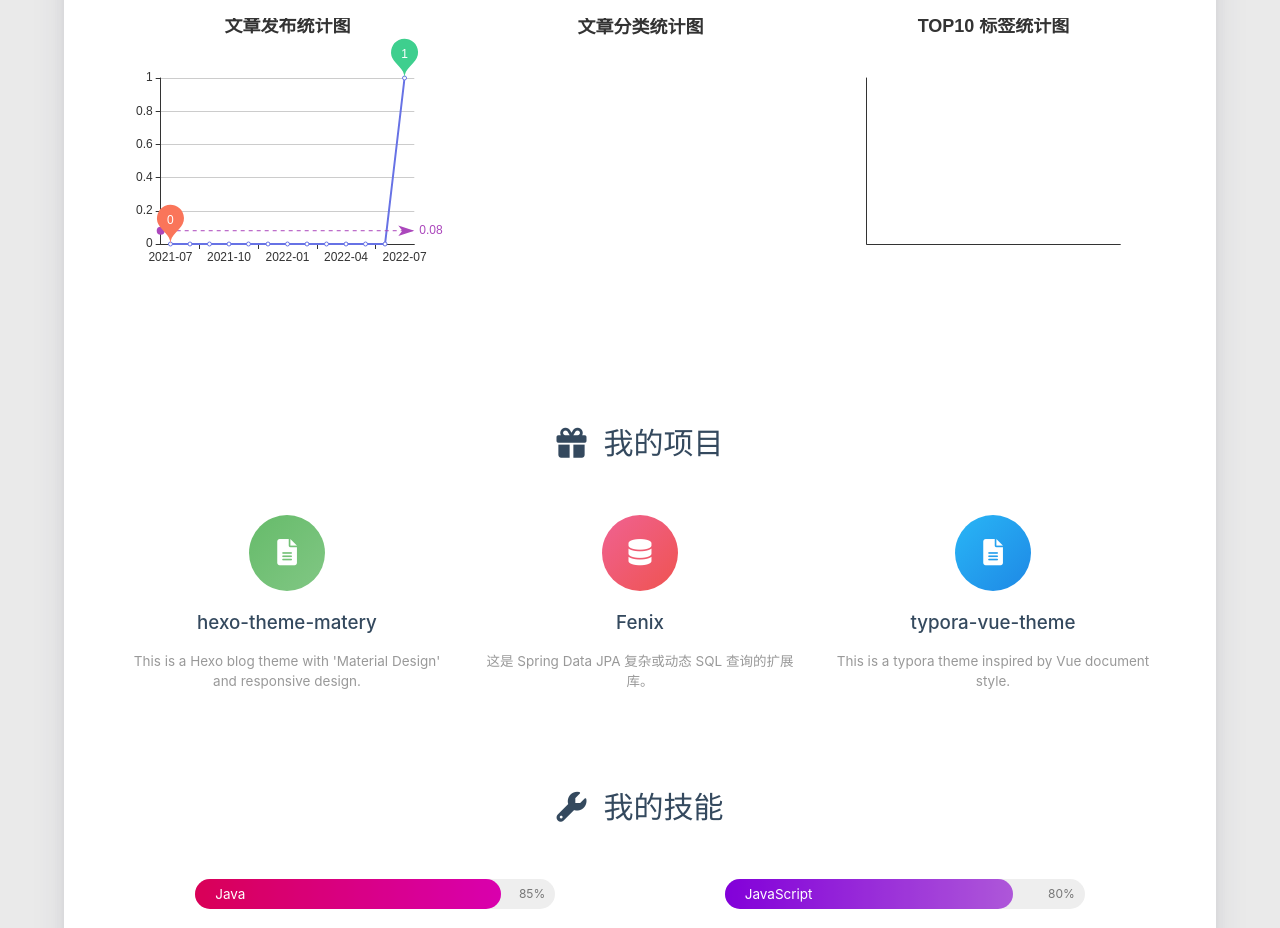
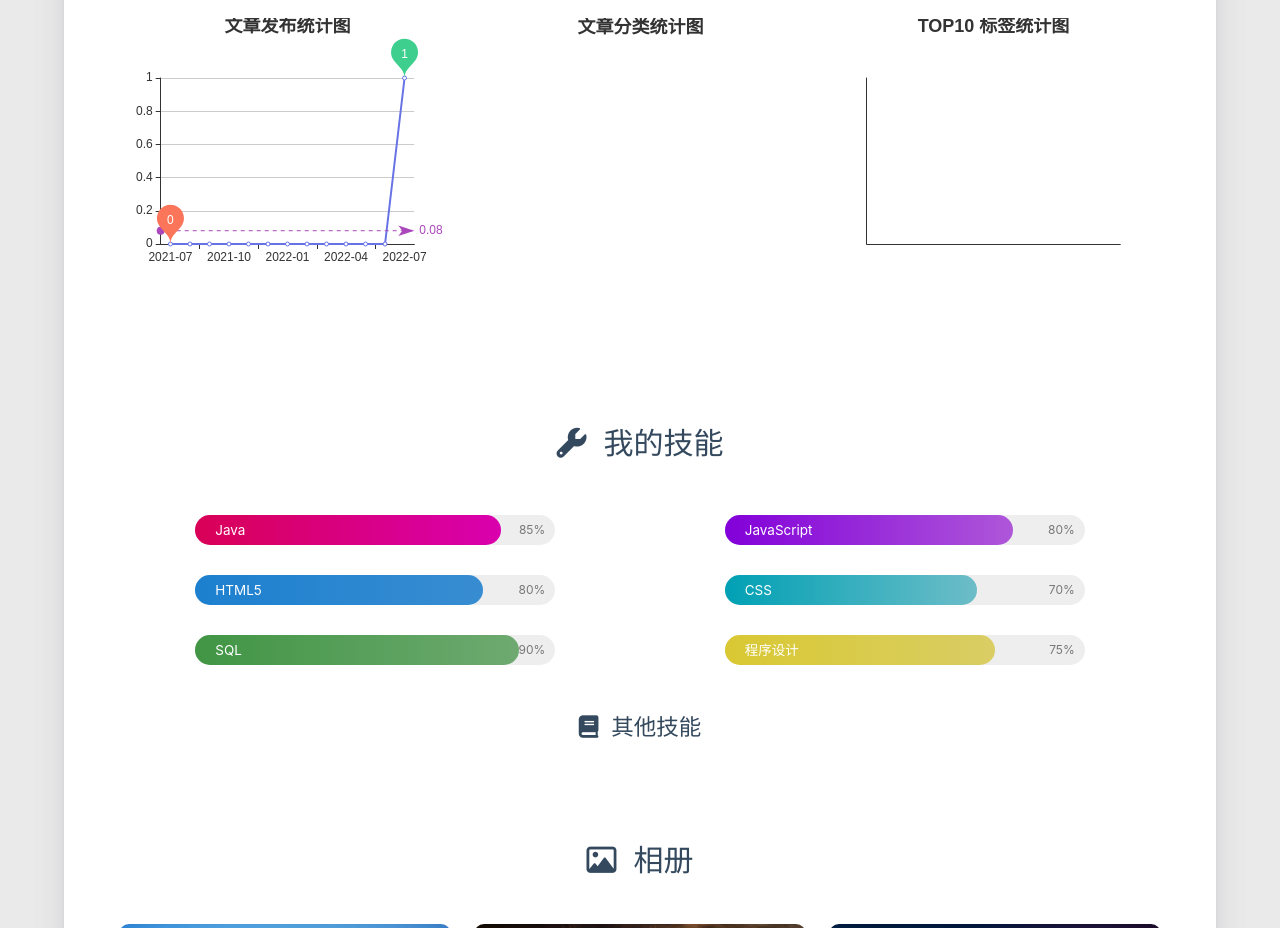
Before and after one commit to Tube2m/tube2m.github.io, a plain HTML site: page about/index.html in a window 1280 px wide. Shown: the part 980-1908 px from the top of the page. Drawn offline with Linux system fonts and the light colour scheme; some packages are replaced by stand-ins of ours; no server answers; a script that the page names is missing.

Commit message:
Site updated: 2022-07-20 08:50:20

```diff
--- a/about/index.html
+++ b/about/index.html
@@ -650,58 +650,6 @@
 
 
 
-<div class="my-projects">
-    <div class="title center-align" data-aos="zoom-in-up">
-        <i class="fas fa-gift"></i>&nbsp;&nbsp;我的项目
-    </div>
-    <div class="row">
-
-
-        <div class="col s12 m6 l4" data-aos="fade-up">
-            <div class="info center-align">
-                <a href="http://github.com/blinkfox/hexo-theme-matery" class="icon"
-                   style="background: linear-gradient(to bottom right, #66BB6A 0%, #81C784 100%)" target="_blank">
-                    <i class="fas fa-file-alt"></i>
-                </a>
-                <div class="info-title">
-                    <a href="http://github.com/blinkfox/hexo-theme-matery" target="_blank">hexo-theme-matery</a>
-                </div>
-                <div class="info-desc">This is a Hexo blog theme with &#39;Material Design&#39; and responsive design.</div>
-            </div>
-        </div>
-
-        <div class="col s12 m6 l4" data-aos="fade-up">
-            <div class="info center-align">
-                <a href="https://github.com/blinkfox/fenix" class="icon"
-                   style="background: linear-gradient(to bottom right, #F06292 0%, #EF5350 100%)" target="_blank">
-                    <i class="fas fa-database"></i>
-                </a>
-                <div class="info-title">
-                    <a href="https://github.com/blinkfox/fenix" target="_blank">Fenix</a>
-                </div>
-                <div class="info-desc">这是 Spring Data JPA 复杂或动态 SQL 查询的扩展库。</div>
-            </div>
-        </div>
-
-        <div class="col s12 m6 l4" data-aos="fade-up">
-            <div class="info center-align">
-                <a href="https://github.com/blinkfox/typora-vue-theme" class="icon"
-                   style="background: linear-gradient(to bottom right, #29B6F6 0%, #1E88E5 100%)" target="_blank">
-                    <i class="fas fa-file-alt"></i>
-                </a>
-                <div class="info-title">
-                    <a href="https://github.com/blinkfox/typora-vue-theme" target="_blank">typora-vue-theme</a>
-                </div>
-                <div class="info-desc">This is a typora theme inspired by Vue document style.</div>
-            </div>
-        </div>
-
-
-    </div>
-</div>
-
-
-
 
 
 <div class="my-skills">
```
Also changed, not shown: archives/2022/07/index.html (+2 -2 lines), archives/2022/index.html (+2 -2 lines), archives/index.html (+2 -2 lines).
